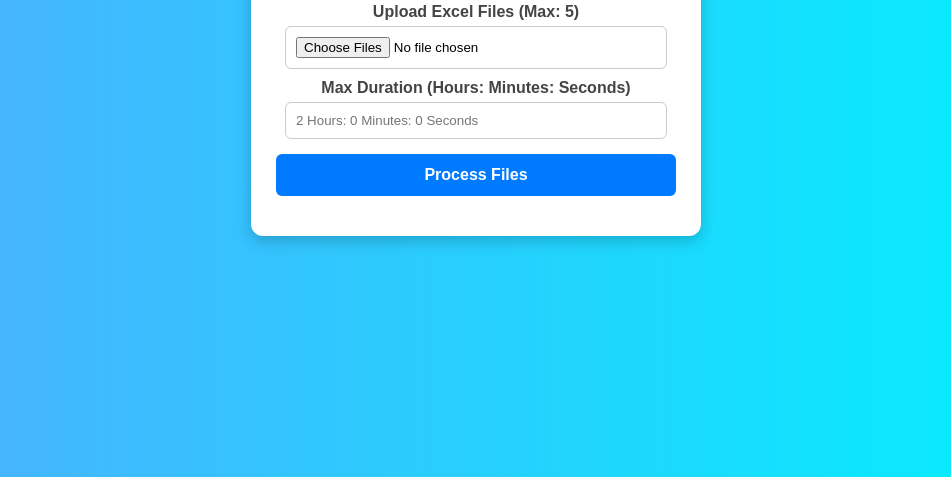
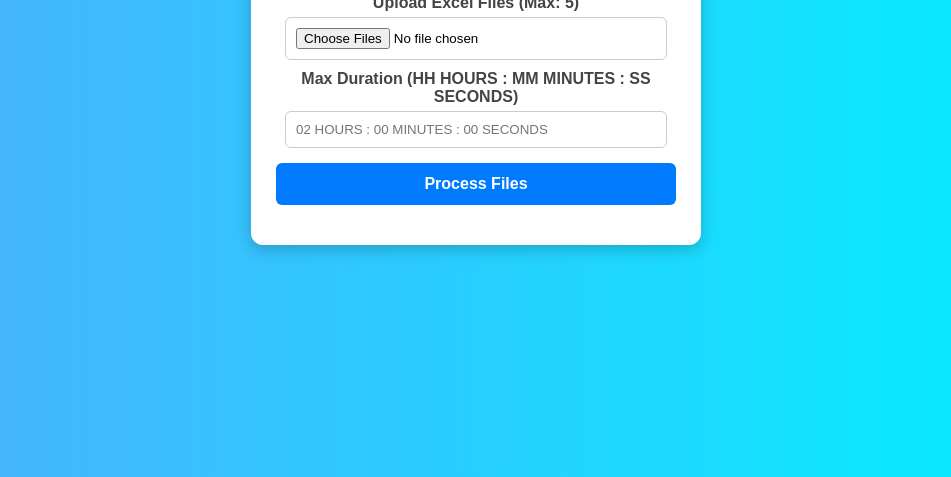
Before and after one commit to AsrarAR/Excel-File-Filtering-using-Html-and-JavaScript, a plain HTML site: page index.html in a window 1280 px wide. Shown: the part 323-800 px from the top of the page, without its empty margins (164-1115 px from the left). Drawn offline with Linux system fonts and the light colour scheme.

Commit message:
index.html

```diff
--- a/index.html
+++ b/index.html
@@ -13,8 +13,8 @@
             <label for="fileInput">Upload Excel Files (Max: 5)</label>
             <input type="file" id="fileInput" multiple accept=".xlsx, .xls">
 
-            <label for="durationInput">Max Duration (Hours: Minutes: Seconds)</label>
-            <input type="text" id="durationInput" placeholder="2 Hours: 0 Minutes: 0 Seconds">
+            <label for="durationInput">Max Duration (HH HOURS : MM MINUTES : SS SECONDS)</label>
+            <input type="text" id="durationInput" placeholder="02 HOURS : 00 MINUTES : 00 SECONDS">
 
             <button type="button" id="processBtn">Process Files</button>
         </form>
```
